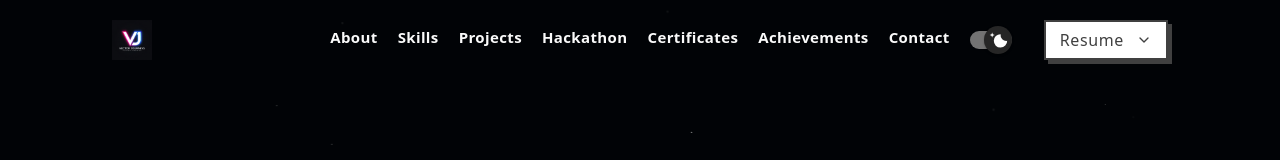
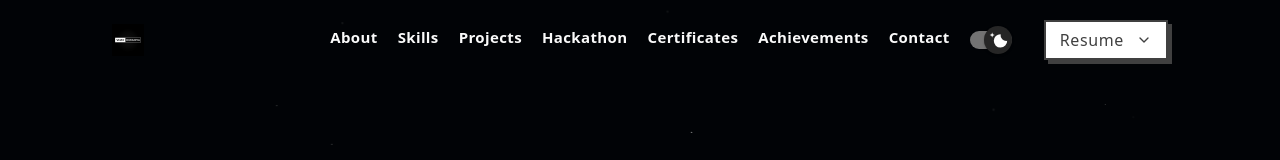
Before and after one commit to VIJAY33420/vijay-portfolio, a Vue app: page / in a window 1280 px wide. Shown: the top 160 px of the page. Built offline with nearby package versions, Linux system fonts and the light colour scheme; a web font is replaced by a local one.

Commit message:
Update navbar logo to VIJAY DIWANIYA branding

```diff
--- a/src/components/Navbar.vue
+++ b/src/components/Navbar.vue
@@ -20,7 +20,7 @@
             <img
               :src="isDark ? LogoDark : LogoLight"
               alt="VIJAY Logo"
-              class="h-10 w-auto object-contain"
+              class="h-8 w-auto object-contain"
               :class="isDark ? 'logo-dark' : 'logo-light'"
             />
           </div>
@@ -789,7 +789,7 @@ onBeforeUnmount(() => {
 
 .logo-dark, .logo-light {
   transition: transform 0.3s ease;
-  max-width: 140px;
+  max-width: 200px;
 }
 
 .menu-circle-bg {
```
Also changed, not shown: src/assets/logo-dark.png, src/assets/logo-light.png.
